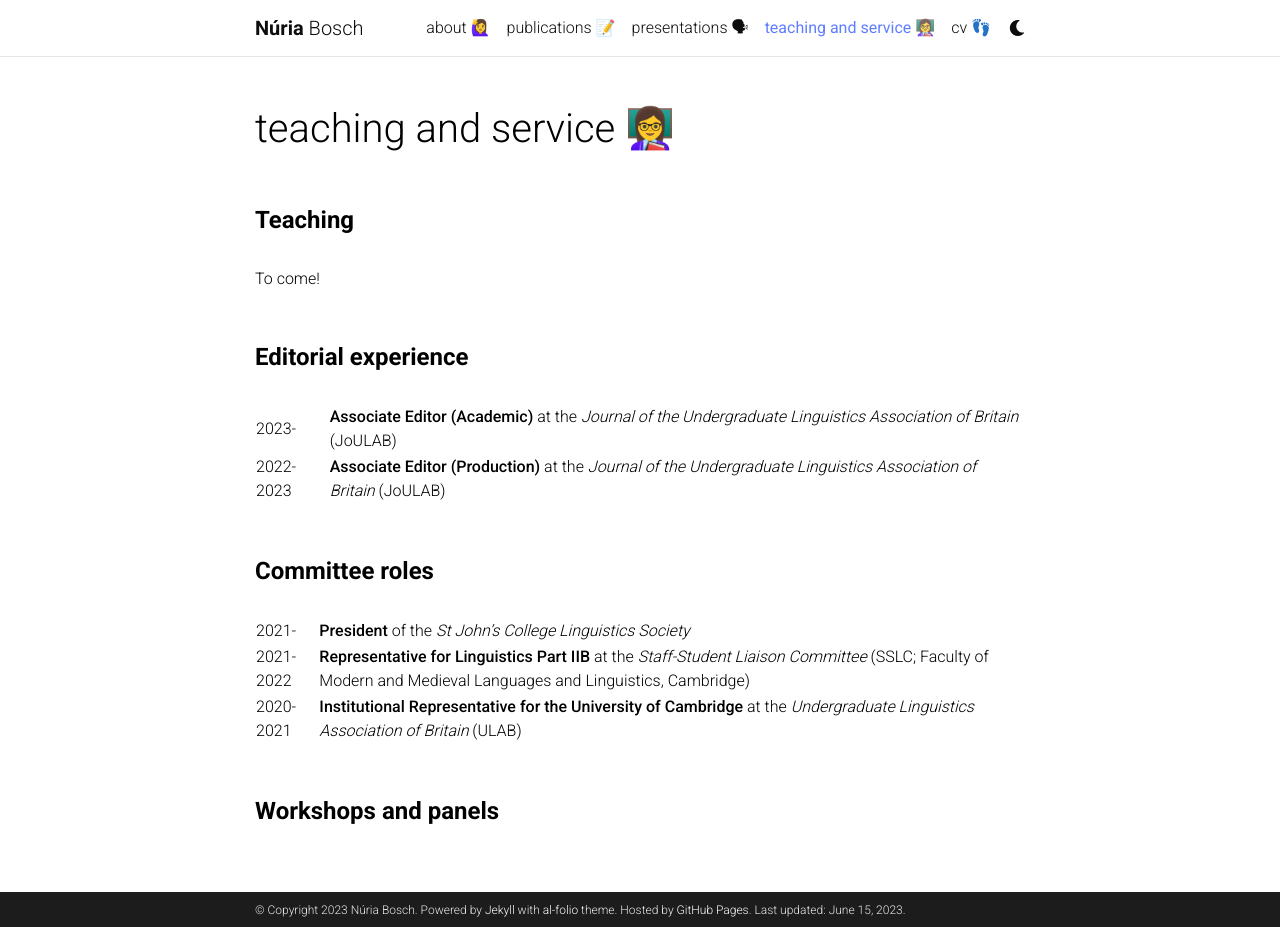
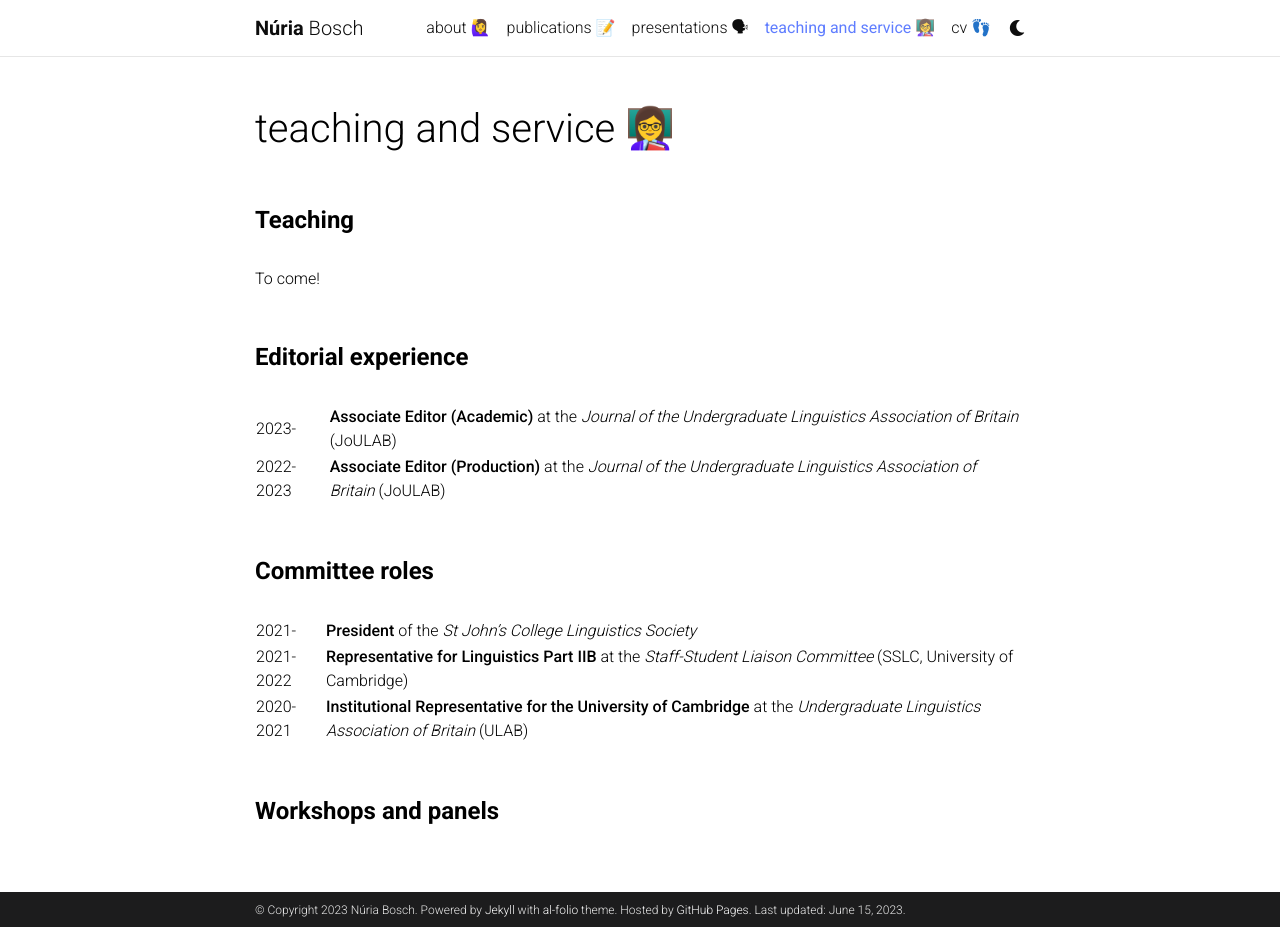
Before and after one commit to nuria-bosch/nuria-bosch.github.io, a Jekyll site: the page built from _pages/teaching_and_service.md, in a window 1280 px wide and 927 px high. Built offline with Jekyll 4.4.1, drawn with Linux system fonts in a browser that asks for light colours; comment, search, counter and statistics services are not loaded; a style sheet for code colours, icons or effects is not loaded.

Commit message:
Update teaching_and_service.md

```diff
--- a/_pages/teaching_and_service.md
+++ b/_pages/teaching_and_service.md
@@ -31,7 +31,7 @@ td, th {
 </style>
 
 | 2021- | **President** of the _St John's College Linguistics Society_ |
-| 2021-2022 | **Representative for Linguistics Part IIB** at the _Staff-Student Liaison Committee_ (SSLC; Faculty of Modern and Medieval Languages and Linguistics, Cambridge) |
+| 2021-2022 | **Representative for Linguistics Part IIB** at the _Staff-Student Liaison Committee_ (SSLC, University of Cambridge) |
 | 2020-2021 | **Institutional Representative for the University of Cambridge** at the _Undergraduate Linguistics Association of Britain_ (ULAB) |
 
 <h4 style="margin-top: 3.3rem; margin-bottom: 2rem; font-weight: bold;">Workshops and panels</h4>
```
